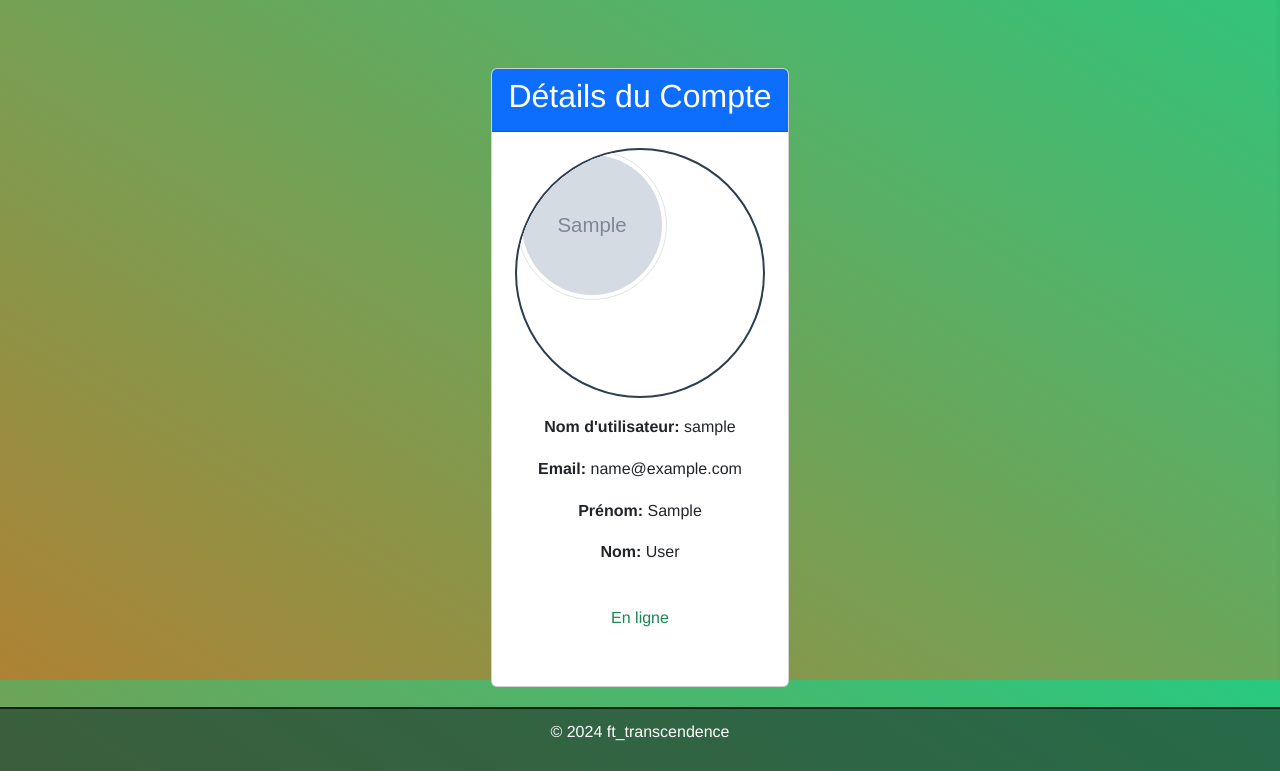
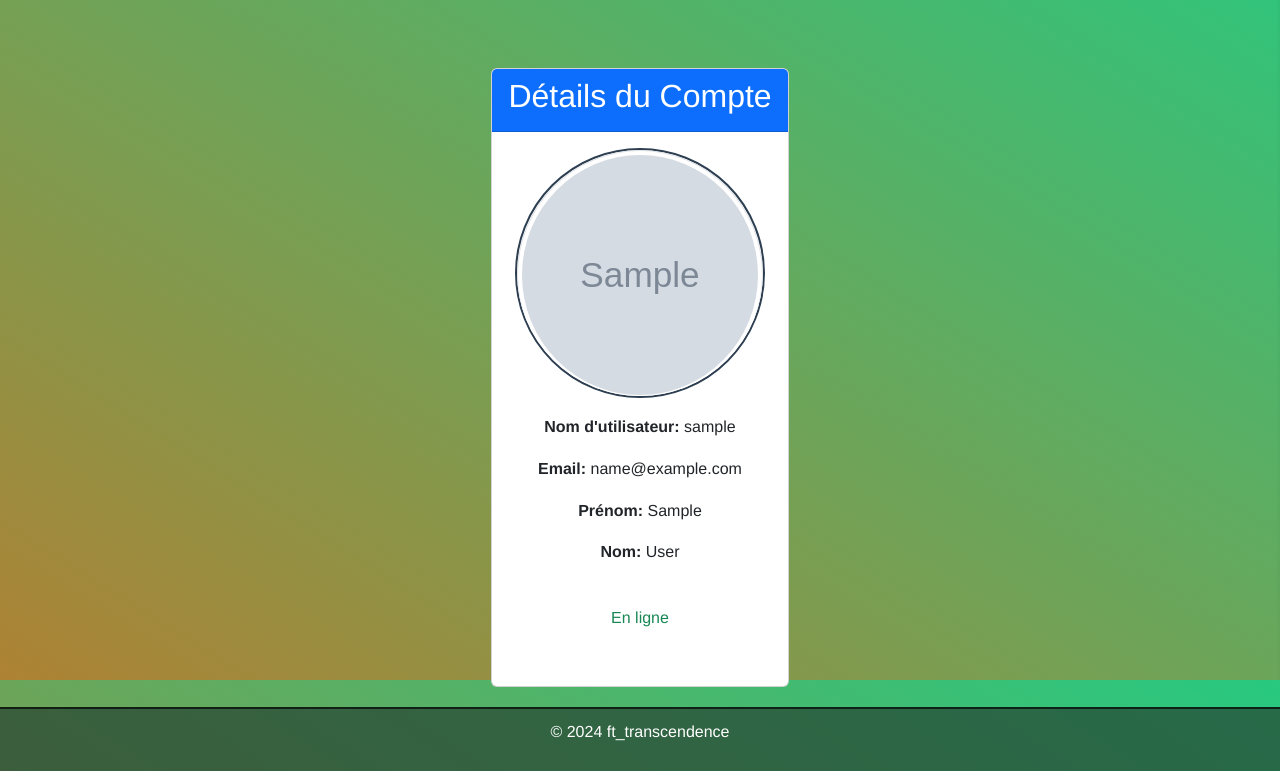
Before and after one commit to qbnt/6_ft_transcendence, a Django app: a page that uses projet/srcs/web/ft_transcendence/user_manage/templates/user_manage/partial/profile_partial.html in a window 1280 px wide. Shown: the part 120-891 px from the top of the page. Run offline with Django 3.2, Linux system fonts and the light colour scheme; tables that the repository leaves empty hold one stand-in row (values such as "Sample post"); grey boxes marked "Sample" are stand-in pictures; some libraries are stand-ins or nearby versions.

Commit message:
Update profile_partial.html

```diff
--- a/projet/srcs/web/ft_transcendence/user_manage/templates/user_manage/partial/profile_partial.html
+++ b/projet/srcs/web/ft_transcendence/user_manage/templates/user_manage/partial/profile_partial.html
@@ -6,7 +6,7 @@
 		<div class="card-body d-flex flex-column align-items-center">
 			<div class="profile-section d-flex flex-column align-items-center">
 				<div class="max-pp mb-3">
-					<img src="{{ user.avatar.url }}" alt="Photo de profil" class="profile-image img-thumbnail rounded-circle" style="width: 150px; height: 150px; object-fit: cover;">
+					<img src="{{ user.avatar.url }}" alt="Photo de profil" class="profile-image img-thumbnail rounded-circle" style="width: 250px; height: 250px; object-fit: cover;">
 				</div>
 				<div class="profile-info text-center mb-4">
 					<p><strong>Nom d'utilisateur:</strong> {{ user.username }}</p>
@@ -22,7 +22,6 @@
 					{% endif %}
 				</div>
 			</div>
-
 			{% if user == request.user %}
 				<div class="accordion mt-4 w-100" id="accordionExample">
 					<div class="accordion-item">
```
